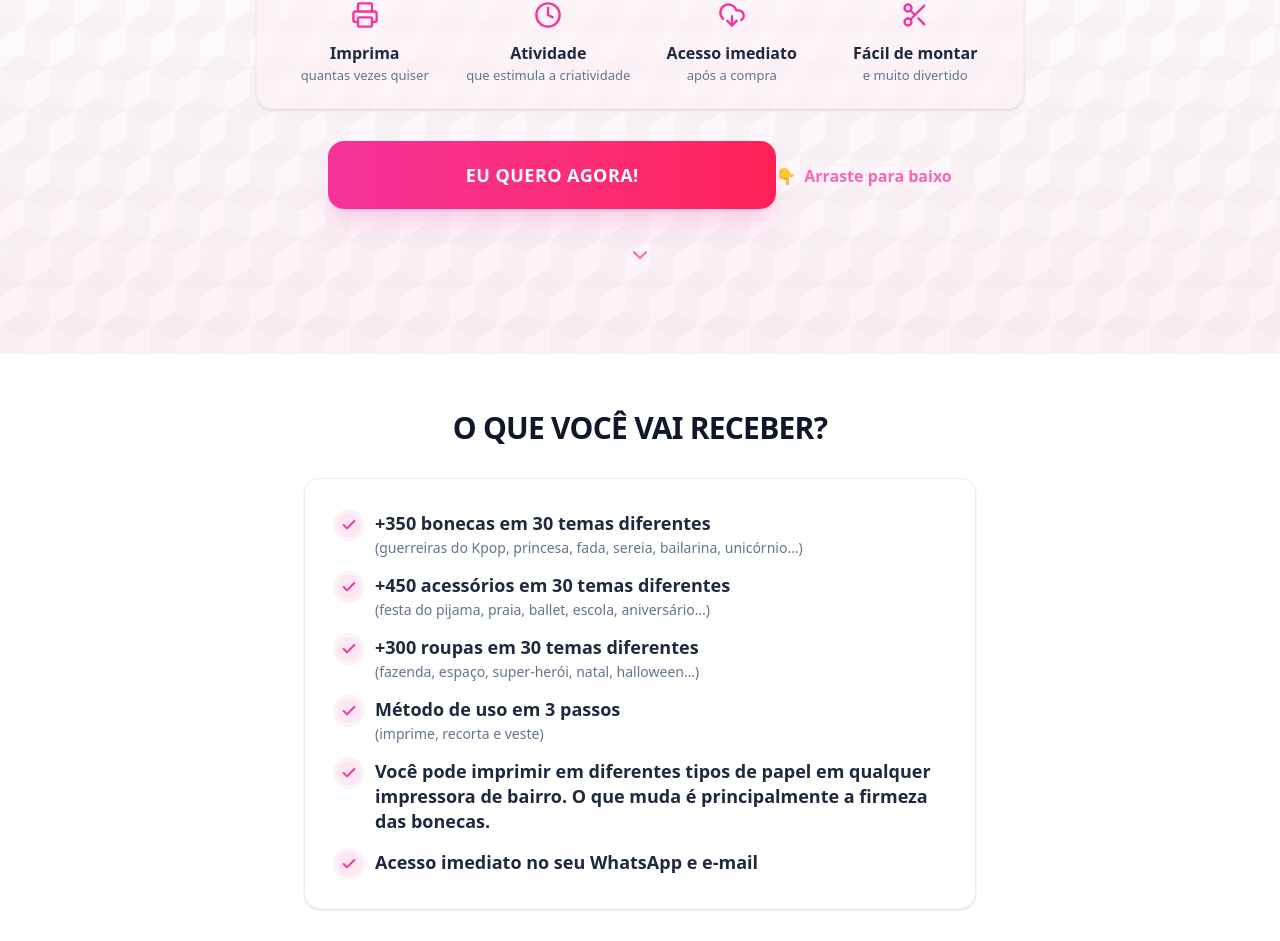
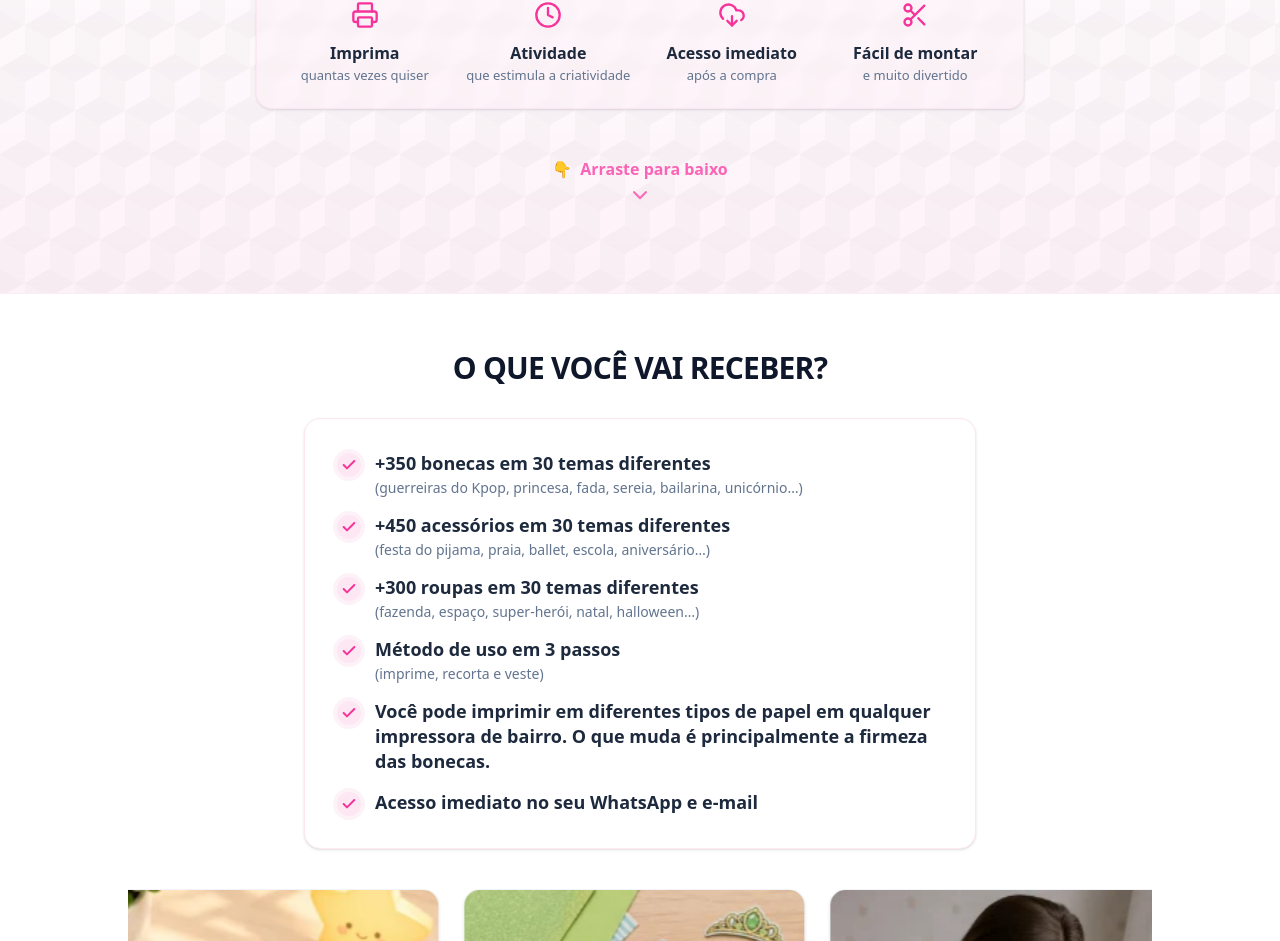
Before and after one commit to joabemoreira/bonecaspapel, a React (Vite) app: page / in a window 1280 px wide. Shown: the part 901-1842 px from the top of the page. Built offline with nearby package versions, Linux system fonts and the light colour scheme.

Commit message:
refactor: remove CTA button from HeroSection
Clean up the HeroSection component by removing the unused call-to-action button and its associated props.

```diff
--- a/src/App.tsx
+++ b/src/App.tsx
@@ -107,7 +107,7 @@ export default function App() {
 
       <main>
         {/* Hero Section */}
-        <HeroSection onCtaClick={scrollToPlans} />
+        <HeroSection />
 
         {/* What You'll Receive & Image Carousel */}
         <WhatYouGetSection />
--- a/src/components/HeroSection.tsx
+++ b/src/components/HeroSection.tsx
@@ -1,11 +1,6 @@
-import { type MouseEvent } from 'react';
 import { ChevronDown, Printer, Clock, CloudDownload, Scissors } from 'lucide-react';
 
-interface HeroSectionProps {
-  onCtaClick: (e: MouseEvent<HTMLAnchorElement>) => void;
-}
-
-export default function HeroSection({ onCtaClick }: HeroSectionProps) {
+export default function HeroSection() {
   return (
     <section id="hero-section" className="relative overflow-hidden bg-gradient-to-b from-pink-50 via-white to-pink-50/30 px-4 pt-10 pb-12 sm:pt-16 sm:pb-20 border-b border-pink-100/50">
       <div
@@ -109,16 +104,7 @@ export default function HeroSection({ onCtaClick }: HeroSectionProps) {
           </div>
         </div>
 
-        <a
-          id="hero-cta-button"
-          href="#planos"
-          onClick={onCtaClick}
-          className="mb-8 inline-block w-full max-w-md rounded-2xl bg-gradient-to-r from-pink-500 to-rose-500 px-6 py-4 sm:py-5 text-center text-[15px] sm:text-lg font-extrabold uppercase tracking-wide text-white shadow-xl shadow-pink-300/40 transition-all hover:scale-[1.02] hover:shadow-pink-400/50 hover:from-pink-600 hover:to-rose-600 active:scale-[0.98]"
-        >
-          EU QUERO AGORA!
-        </a>
-
-        <p className="mt-2 inline-flex items-center gap-2 text-sm sm:text-base font-bold text-pink-400">
+        <p className="mt-4 inline-flex items-center gap-2 text-sm sm:text-base font-bold text-pink-400">
           <span aria-hidden="true">👇</span> Arraste para baixo
         </p>
 
```
